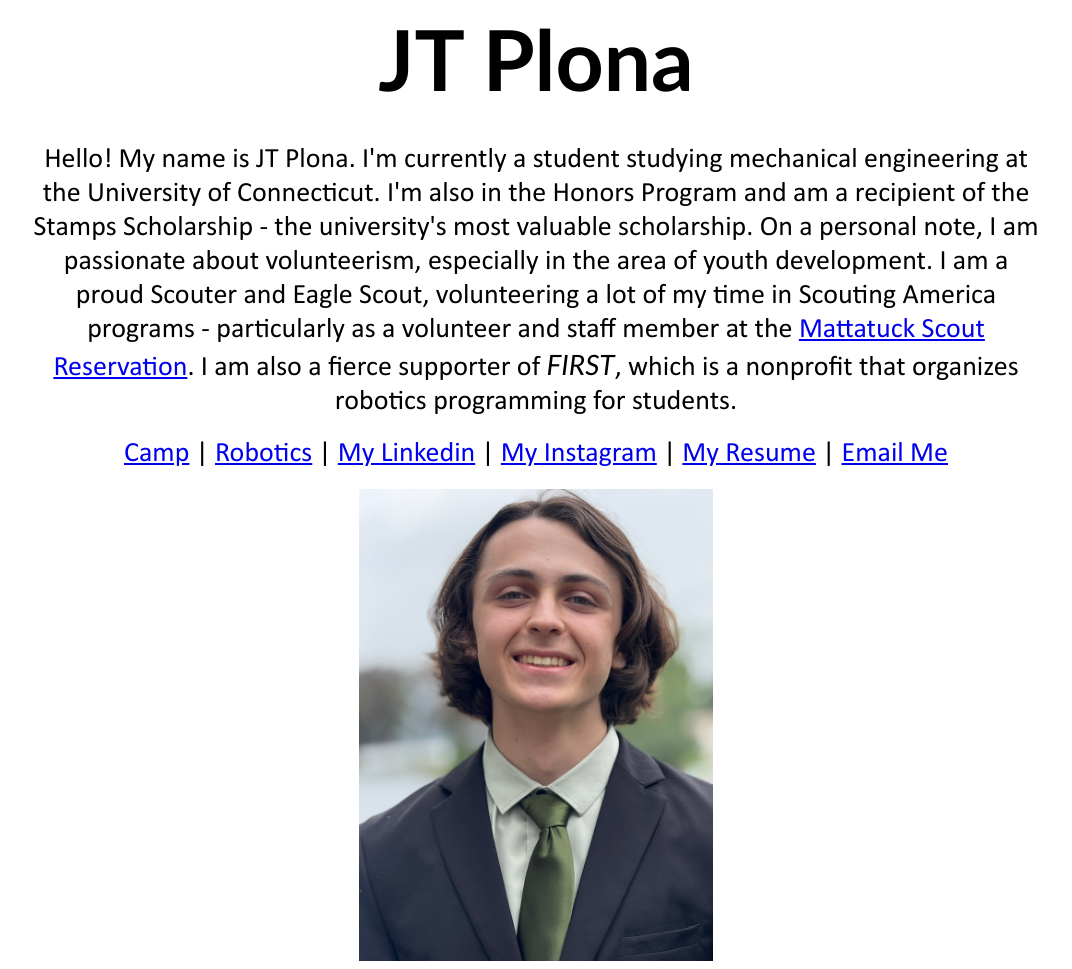
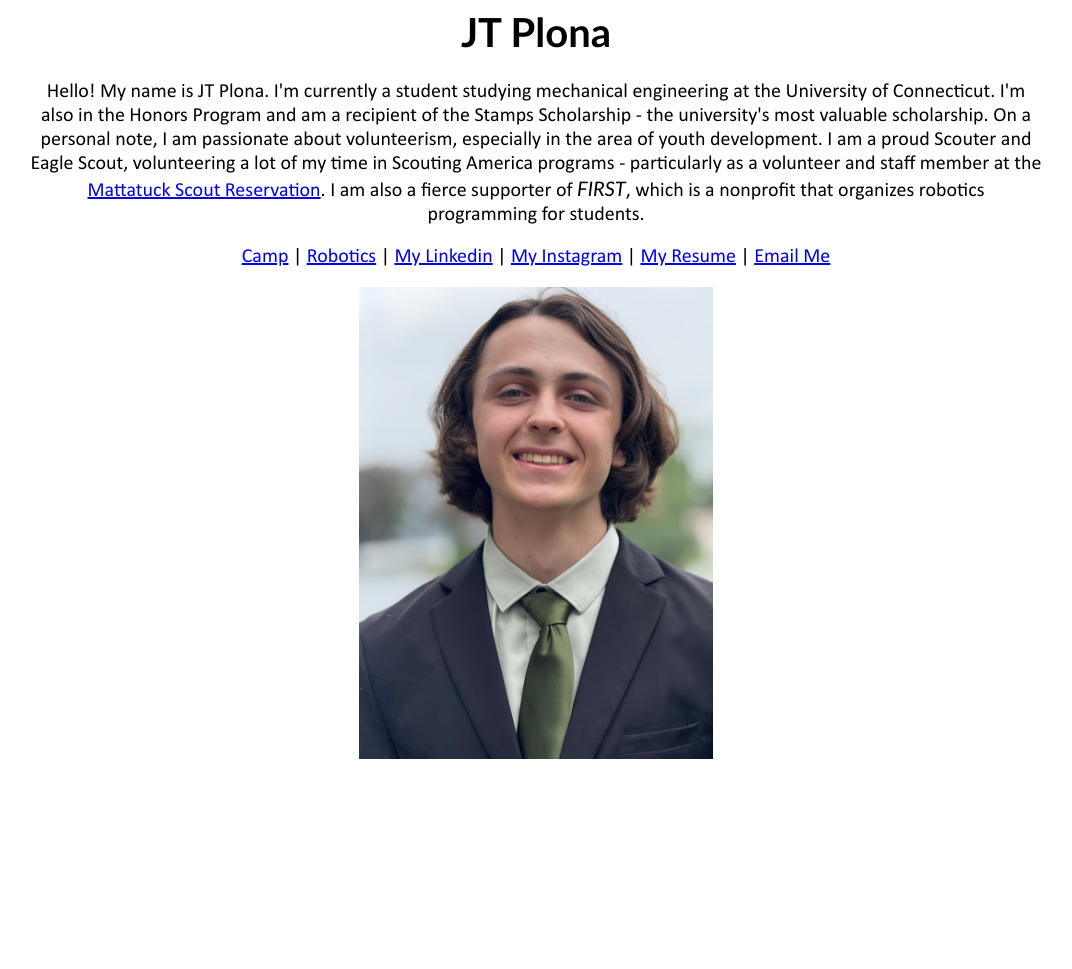
Before and after one commit to jt-pl/jt-pl.github.io, a Jekyll site: the page index.html, which Jekyll copies as it is, in a window 1280 px wide. Shown: the whole page, without its empty margins (104-1176 px from the left). Built offline with Jekyll 4.4.1, drawn with Linux system fonts in a browser that asks for light colours; some web fonts are replaced; after the commit the page ends 900 px from its top, so only the background shows below that.

Commit message:
Update mainStyles.css
updated font sizes

```diff
--- a/css/mainStyles.css
+++ b/css/mainStyles.css
@@ -11,26 +11,26 @@ h1  {font-family: Calibri;
      max-width: 80%;
      text-align: center;
      margin: auto;
-     font-size: 3em
+     font-size: 2em
     }
 p  {font-family: Calibri;
     max-width: 80%;
     text-align: center;
     margin: auto;
-    font-size: 1.75em
+    font-size: 1.25em
     }
 center  {font-family: Calibri;
          max-width: 80%;
          text-align: center;
          margin: auto;
-         font-size: 1.75em
+         font-size: 1.25em
         }
 note {font-family: Calibri;
       font-size: 75%
       max-width:80%
       text-align: center;
       margin: auto;
-      font-size: 1.75em
+      font-size: 1.25em
       }
 img  {max-width: 100%
       height: auto
```
